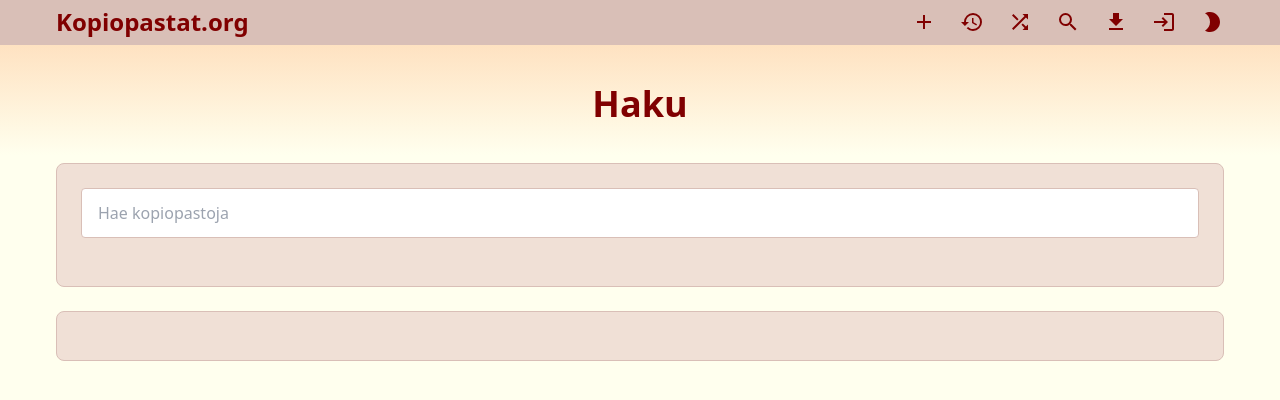
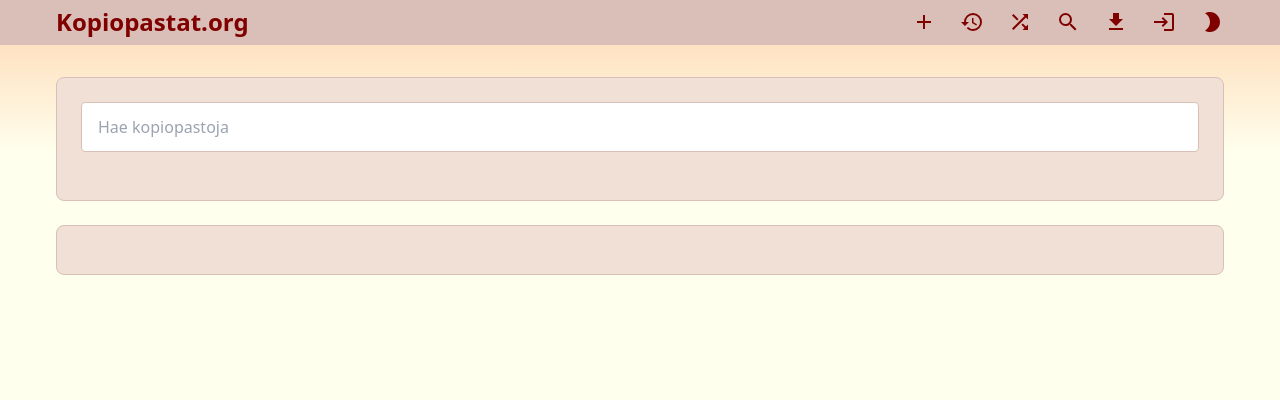
Before and after one commit to sakkedev/kopiopastat-frontend, a Next.js app: page /search in a window 1280 px wide. Shown: the top 400 px of the page. Built offline with nearby package versions, Linux system fonts and the light colour scheme.

Commit message:
Make search a bit better

```diff
--- a/pages/search.js
+++ b/pages/search.js
@@ -50,9 +50,6 @@ export default function Search() {
       </Head>
       <Header />
       <div className="container">
-        <div className="center">
-          <h1 className="title">{translations.search}</h1>
-        </div>
         <form className="content-bg content-box">
           <div className="form-group">
             <input
```
